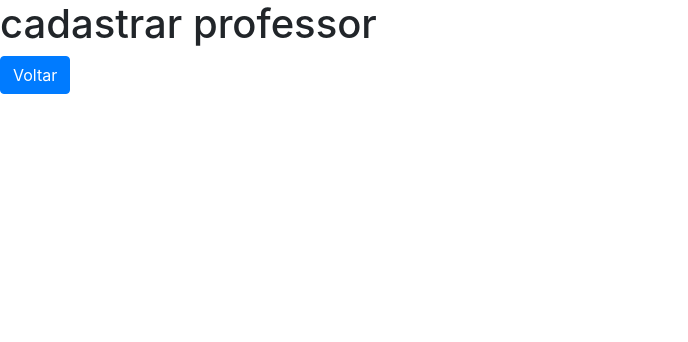
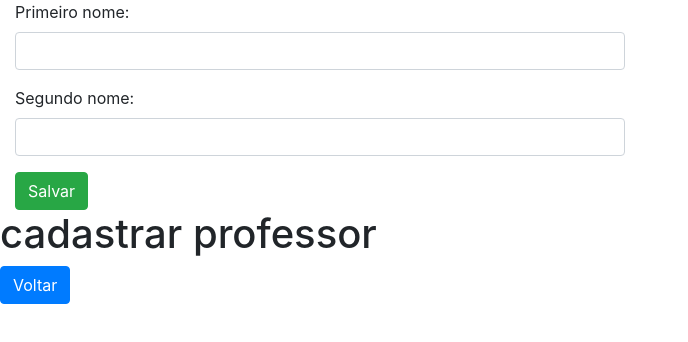
Before and after one commit to jalmeida08/angularCli, an Angular app: page /professor/cadastro in a window 1280 px wide. Shown: the top 342 px of the page, without its empty margins (0-688 px from the left). Built offline with nearby package versions, Linux system fonts and the light colour scheme.

Commit message:
implementando o formulario de professor

```diff
--- a/src/app/app.module.ts
+++ b/src/app/app.module.ts
@@ -1,7 +1,7 @@
 import { BrowserModule } from '@angular/platform-browser';
 import { NgModule } from '@angular/core';
 import {HttpModule} from "@angular/http";
-
+import { FormsModule } from '@angular/forms';
 
 import { AppComponent } from './app.component';
 import { ProfessorModule } from './professor/professor.module';
@@ -22,6 +22,7 @@ import { ProfessorCadastroComponent } from './professor/professor-cadastro.compo
     BrowserModule,
     routing,
     HttpModule,
+    FormsModule,
     ProfessorModule,
     ProfessorCadastroModule,
   ],
--- a/src/app/professor/professor-cadastro.component.html
+++ b/src/app/professor/professor-cadastro.component.html
@@ -1,2 +1,17 @@
+<div class="col-md-6">
+    <form (submit)="salvar($event)">
+        <div class="form-group">
+            <label for="primeiroNome">Primeiro nome:</label>
+            <input [(ngModel)]="professor.primeiroNome"name="primeiroNome" class="form-control" />
+        </div>
+        <div class="form-group">
+                <label for="segundoNome">Segundo nome:</label>
+                <input [(ngModel)]="professor.segundoNome"  name="segundoNome" class="form-control" />
+            </div>
+            <button type="submit" class="btn btn-success">Salvar</button>
+    </form>
+</div>
+
+
 <h1> cadastrar professor</h1>
 <a [routerLink]="['/professor']" class="btn btn-primary">Voltar</a>
--- a/src/app/professor/professor-cadastro.component.ts
+++ b/src/app/professor/professor-cadastro.component.ts
@@ -1,4 +1,5 @@
 import {Component} from "@angular/core";
+import { Professor } from "../model/professor";
 
 @Component({
     moduleId : module.id,
@@ -6,4 +7,16 @@ import {Component} from "@angular/core";
     templateUrl : "./professor-cadastro.component.html"
 })
 
-export class ProfessorCadastroComponent{}
+export class ProfessorCadastroComponent{
+
+    professor : Professor = new Professor();
+
+    constructor(){
+    }
+
+    public salvar(event){
+        event.preventDefault();
+        console.log(this.professor);
+        alert("salvo");
+    }
+}
```
